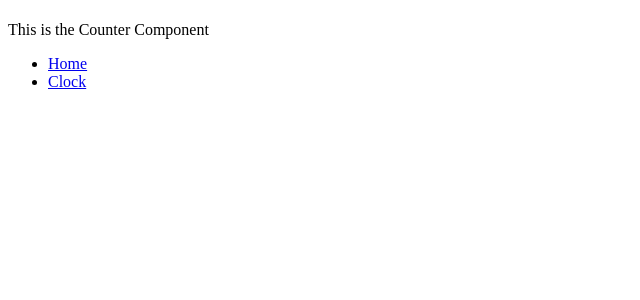
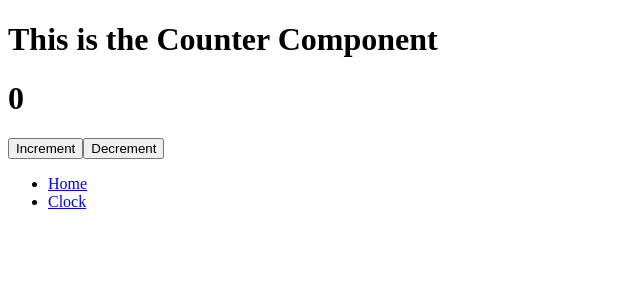
Before and after one commit to adrianmcli/test-next, a Next.js app: page /counter in a window 1280 px wide. Shown: the top 300 px of the page, without its empty margins (0-640 px from the left). Built offline with nearby package versions, Linux system fonts and the light colour scheme.

Commit message:
add counter

```diff
--- a/modules/counter/Counter.js
+++ b/modules/counter/Counter.js
@@ -2,7 +2,10 @@ export default (props) => {
   console.log('my props are:', props)
   return (
     <div>
-      This is the Counter Component
+      <h1>This is the Counter Component</h1>
+      <h1>{props.count}</h1>
+      <button onClick={props.increment}>Increment</button>
+      <button onClick={props.decrement}>Decrement</button>
     </div>
   )
 }
--- a/modules/counter/Page.js
+++ b/modules/counter/Page.js
@@ -2,14 +2,25 @@ import Link from 'next/link'
 import { connect } from 'react-redux'
 import Counter from './Counter'
 
-const Component = ({ title, linkTo }) =>
+const mapDispatchToProps = (dispatch) => ({
+  increment: () => dispatch({ type: 'INCREMENT' }),
+  decrement: () => dispatch({ type: 'DECREMENT' }),
+})
+
+const Component = ({ count, increment, decrement }) => {
+  return (
     <div>
-    <h1>{title}</h1>
-    <Counter />
+      <Counter
+        count={count}
+        increment={increment}
+        decrement={decrement}
+      />
       <ul>
         <li><Link href="/"><a>Home</a></Link></li>
         <li><Link href="/clock"><a>Clock</a></Link></li>
       </ul>
     </div>
+  )
+}
 
-export default connect(state => state)(Component)
+export default connect(state => state.counter, mapDispatchToProps)(Component)
--- /dev/null
+++ b/modules/counter/reducer.js
@@ -0,0 +1,7 @@
+export default (state = { count: 0 }, action) => {
+  switch (action.type) {
+    case 'INCREMENT': return { count: state.count + 1 }
+    case 'DECREMENT': return { count: state.count - 1 }
+    default: return state
+  }
+}
--- a/modules/redux/ReduxProvider.js
+++ b/modules/redux/ReduxProvider.js
@@ -1,17 +1,9 @@
 import React from 'react'
 import { Provider } from 'react-redux'
 
-import { startClock } from '../clock'
 import { reducers, initStore } from '../redux'
 
 export default class Component extends React.Component {
-  static getInitialProps ({ req }) {
-    const isServer = !!req
-    const store = initStore(reducers, {}, isServer)
-    store.dispatch({ type: 'TICK', light: !isServer, ts: Date.now() })
-    return { initialState: store.getState(), isServer }
-  }
-
   constructor (props) {
     super(props)
     this.store = initStore(reducers, props.initialState, props.isServer)
--- a/modules/redux/combinedReducers.js
+++ b/modules/redux/combinedReducers.js
@@ -1,6 +1,8 @@
 import { combineReducers } from 'redux'
 import clock from '../clock/reducer'
+import counter from '../counter/reducer'
 
 export default combineReducers({
-  clock
+  clock,
+  counter
 })
```
Lines whose indentation alone changed are shown as unchanged.
